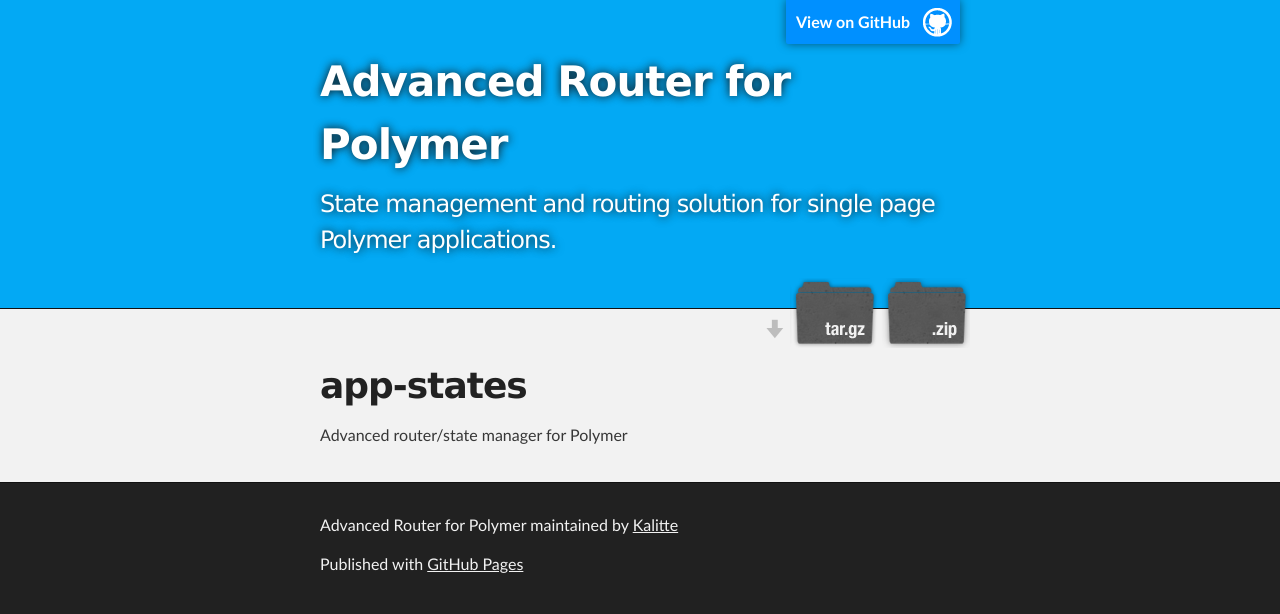
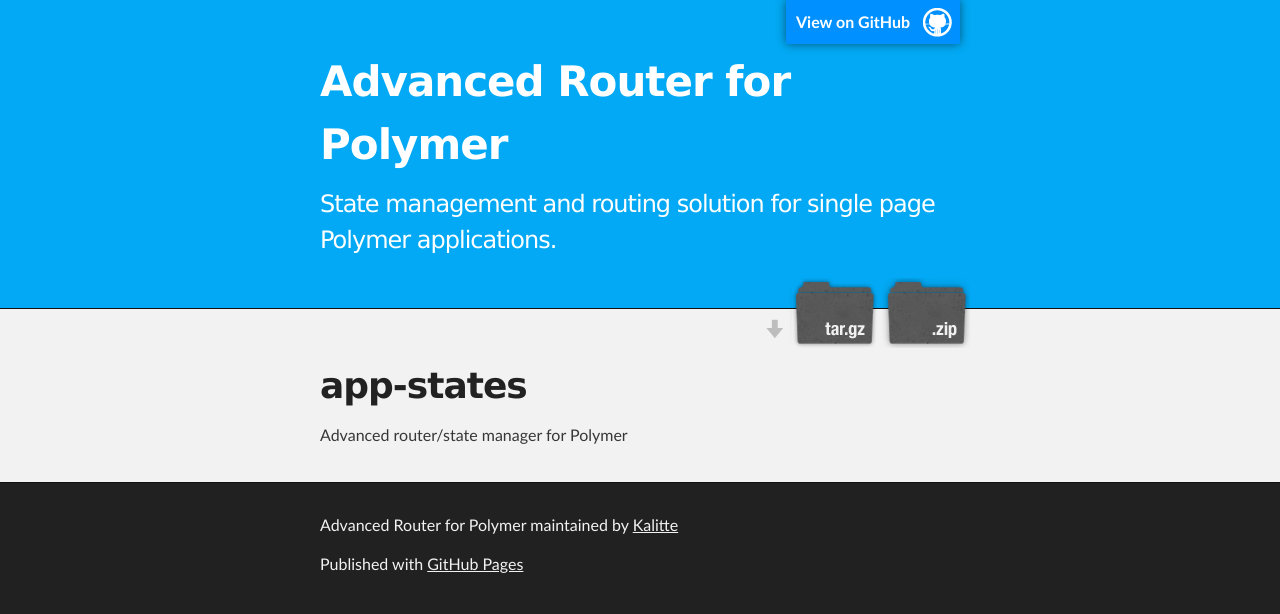
Before and after one commit to tansut/app-states, a plain HTML site: page index.html in a window 1280 px wide. Drawn offline with Linux system fonts and the light colour scheme.

Commit message:
Update stylesheet.css

```diff
--- a/stylesheets/stylesheet.css
+++ b/stylesheets/stylesheet.css
@@ -299,7 +299,7 @@
   color: #fff;
   font-size: 42px;
   font-weight: 700;
-  text-shadow: #111 0px 0px 10px;
+  /* text-shadow: #111 0px 0px 10px; */
 }
 
 #project_tagline {
@@ -307,7 +307,7 @@
   font-size: 24px;
   font-weight: 300;
   background: none;
-  text-shadow: #111 0px 0px 10px;
+  /* text-shadow: #111 0px 0px 10px; */
 }
 
 #downloads {
```
